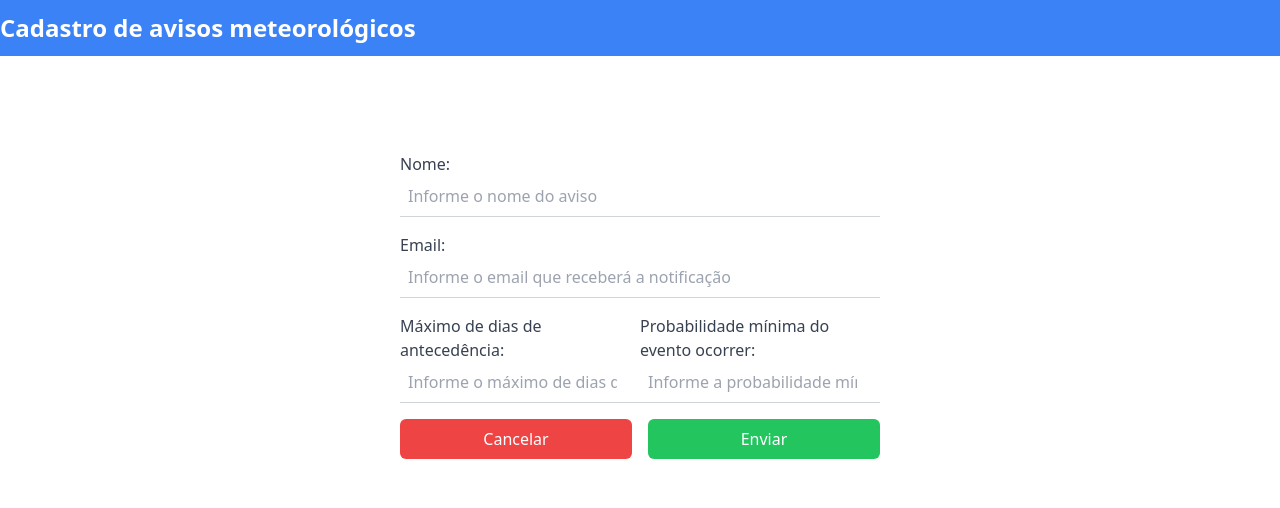
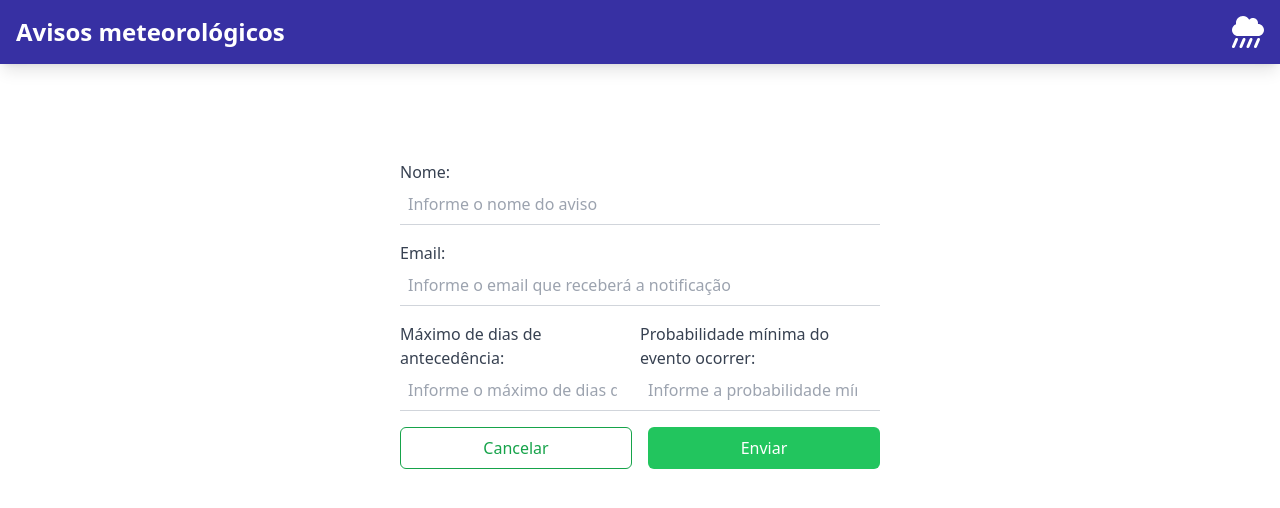
Before and after one commit to juliano-possamai/ppi-aivso-meteorologico, a React (Vite) app: page /warnings/create in a window 1280 px wide. Shown: the top 508 px of the page. Built offline with nearby package versions, Linux system fonts and the light colour scheme.

Commit message:
padronização de estilos

```diff
--- a/views/App.css
+++ /dev/null
@@ -1,42 +0,0 @@
-#root {
-	max-width: 1280px;
-	margin: 0 auto;
-	padding: 2rem;
-	text-align: center;
-}
-
-.logo {
-	height: 6em;
-	padding: 1.5em;
-	will-change: filter;
-	transition: filter 300ms;
-}
-.logo:hover {
-	filter: drop-shadow(0 0 2em #646cffaa);
-}
-.logo.react:hover {
-	filter: drop-shadow(0 0 2em #61dafbaa);
-}
-
-@keyframes logo-spin {
-	from {
-		transform: rotate(0deg);
-	}
-	to {
-		transform: rotate(360deg);
-	}
-}
-
-@media (prefers-reduced-motion: no-preference) {
-	a:nth-of-type(2) .logo {
-		animation: logo-spin infinite 20s linear;
-	}
-}
-
-.card {
-	padding: 2em;
-}
-
-.read-the-docs {
-	color: #888;
-}
--- a/views/App.jsx
+++ b/views/App.jsx
@@ -4,15 +4,18 @@ import { BrowserRouter, Route, Routes, Navigate } from 'react-router-dom';
 import { ToastContainer } from 'react-toastify';
 import 'react-toastify/dist/ReactToastify.css';
 import NoMatch from './components/NoMatch';
+import { FontAwesomeIcon } from '@fortawesome/react-fontawesome';
+import { faCloudShowersHeavy } from '@fortawesome/free-solid-svg-icons';
 
 function App() {
 	return (
 		<>
 			<ToastContainer />
 			<div className="flex flex-col justify-center items-center">
-				<nav className="bg-blue-500 py-3 w-full">
-					<div className="container mx-auto">
-						<span className="text-white text-2xl font-bold">Cadastro de avisos meteorológicos</span>
+				<nav className="bg-indigo-800 p-4 w-full shadow-lg">
+					<div className="container mx-auto flex justify-between items-center">
+						<span className="text-white text-2xl font-bold">Avisos meteorológicos</span>
+						<FontAwesomeIcon className="Header-icon text-white" icon={faCloudShowersHeavy} />
 					</div>
 				</nav>
 				<div className="max-w-screen-2xl w-2/5 mt-20">
--- a/views/components/WarningForm.jsx
+++ b/views/components/WarningForm.jsx
@@ -25,7 +25,7 @@ function WarningForm() {
 	const params = useParams();
 	const warningId = params.id;
 
-	const { register, handleSubmit, formState, setValue, setError } = useForm({
+	const { register, handleSubmit, formState, setValue } = useForm({
 		resolver: zodResolver(validationSchema),
 	});
 	const { errors: validationErrors } = formState;
@@ -110,8 +110,8 @@ function WarningForm() {
 					</div>
 				</div>
 				<div className="flex space-x-4">
-					<button type="button" onClick={() => navigate('/warnings')} className="w-1/2 bg-red-500 text-white py-2 px-4 rounded-md hover:bg-red-600">Cancelar</button>
-					<button type="submit" className="w-1/2 bg-green-500 text-white py-2 px-4 rounded-md hover:bg-green-600">Enviar</button>
+					<button type="button" onClick={() => navigate('/warnings')} className="w-1/2 text-green-600 py-2 px-4 rounded-md border border-green-600 hover:bg-green-100 transition hover:shadow-md">Cancelar</button>
+					<button type="submit" className="w-1/2 bg-green-500 text-white py-2 px-4 rounded-md hover:bg-green-600 transition hover:shadow-md">Enviar</button>
 				</div>
 			</form>
 		</div>
--- a/views/components/WarningsList.jsx
+++ b/views/components/WarningsList.jsx
@@ -18,6 +18,10 @@ function WarningList() {
 			confirmButtonText: 'Sim',
 			cancelButtonText: 'Não',
 			reverseButtons: true,
+			customClass: {
+				cancelButton: 'focus:!shadow-none',
+				confirmButton: '!bg-red-600 focus:!shadow-none'
+			}
 		}).then(async (result) => {
 			if (result.isConfirmed) {
 				const response = await WarningApi.delete(warningId);
@@ -33,7 +37,7 @@ function WarningList() {
 		<div>
 			<div className="flex justify-end">
 				<Link to="/warnings/create">
-					<button className="bg-green-500 hover:bg-green-700 text-white font-bold py-2 px-4 border border-green-700 rounded">
+					<button className="bg-green-500 hover:bg-green-600 text-white p-2 px-4 rounded transition hover:shadow-md">
 						Adicionar Aviso
 					</button>
 				</Link>
@@ -70,11 +74,11 @@ function WarningList() {
 								</td>
 								<td className="px-6 py-4 whitespace-no-wrap border-b border-gray-300">
 									<Link to={`/warnings/update/${warning._id}`}>
-										<button className="text-xs ml-1 text-green-700 font-semibold py-1 px-2 border border-gray-200 hover:border-green-500 rounded hover:transition-all">
+										<button className="text-xs text-green-700 font-semibold p-1 px-2 border border-gray-200 hover:border-green-400 rounded transition">
 											Editar
 										</button>
 									</Link>
-									<button onClick={() => onDeleteWarning(warning._id)} className="text-xs ml-1 text-red-700 font-semibold-1 px-2 border border-gray-200 hover:border-red-500 rounded hover:transition-all">
+									<button onClick={() => onDeleteWarning(warning._id)} className="text-xs ml-1 text-red-700 font-semibold-1 p-1 px-2 border border-gray-200 hover:border-red-400 rounded transition">
 										<FontAwesomeIcon icon={faTrash} />
 									</button>
 								</td>
--- a/views/index.css
+++ b/views/index.css
@@ -9,3 +9,8 @@ body {
 	min-height: 100vh;
 	height: 100%;
 }
+
+.Header-icon {
+	height: 32px;
+	width: 32px;
+}
```
